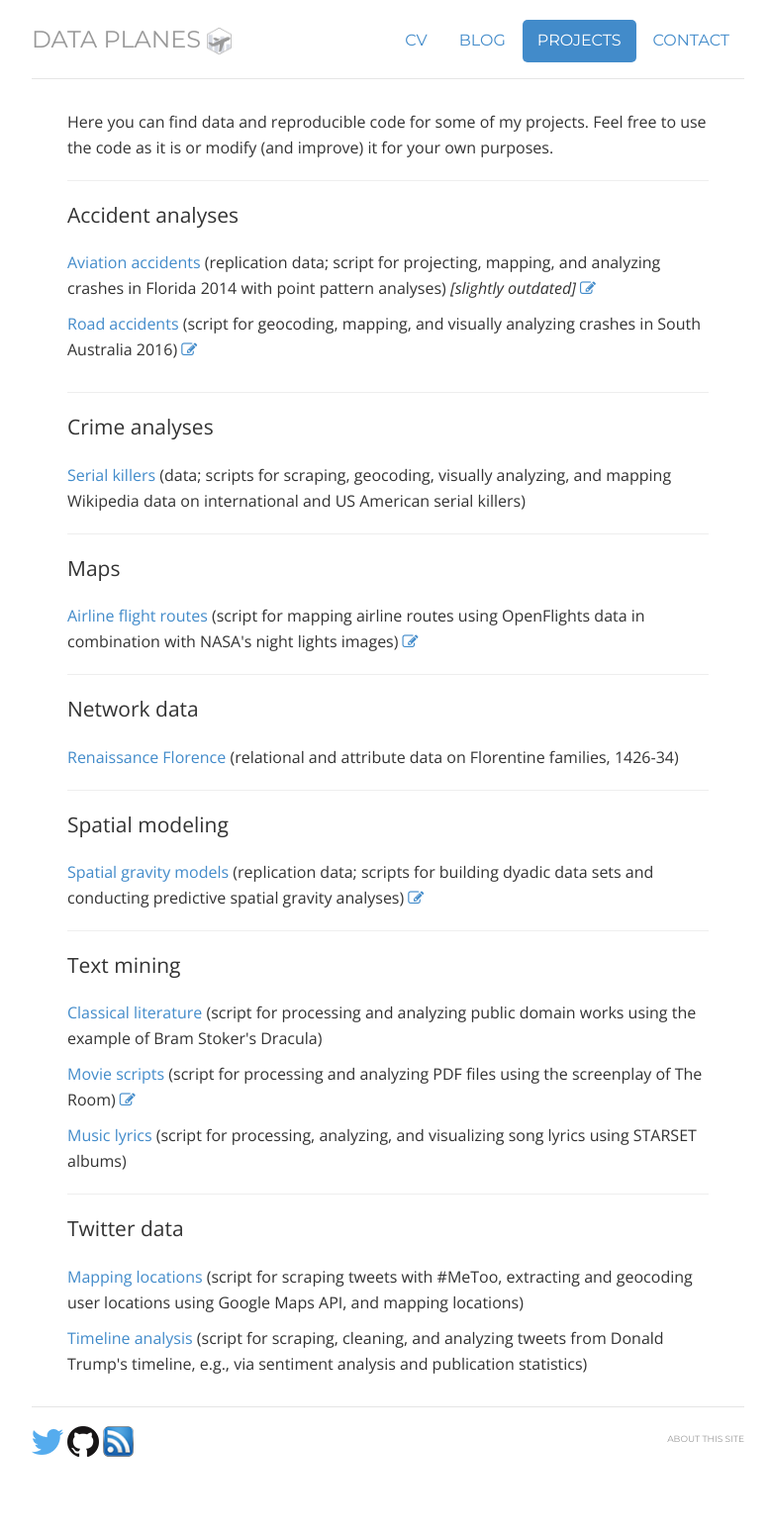
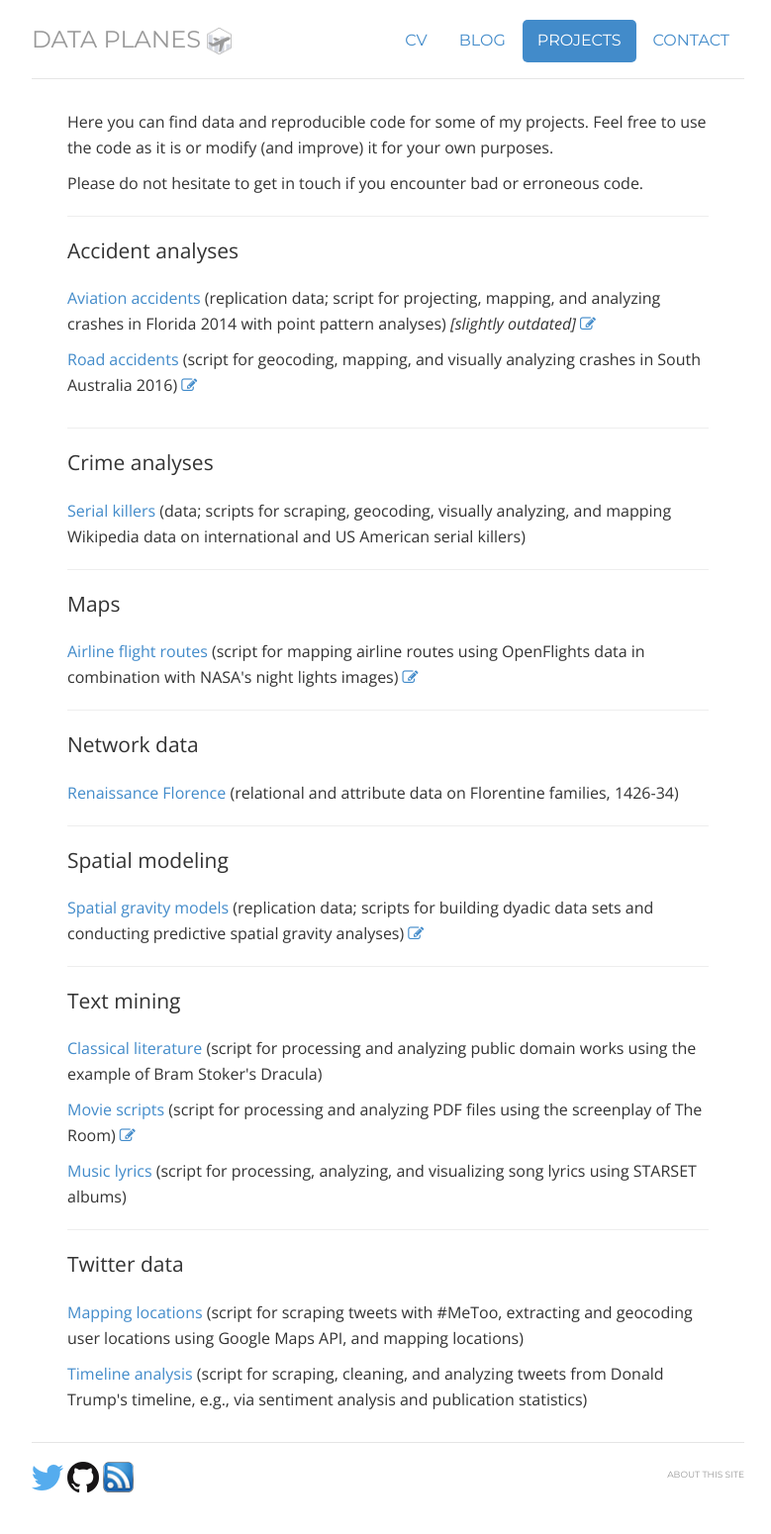
Before and after one commit to lhehnke/lhehnke.github.io, a Jekyll site: the page built from projects/index.html, in a window 1280 px wide. Shown: the whole page at 99% size, without its empty margins (248-1027 px from the left). Built offline with Jekyll 4.4.1, drawn with Linux system fonts in a browser that asks for light colours; nearby versions of some CDN libraries; before the commit the page ends 1514 px from its top, so only the background shows below that.

Commit message:
Add comment

```diff
--- a/projects/index.html
+++ b/projects/index.html
@@ -16,7 +16,9 @@ description: Projects by Lisa Hehnke, a researcher turned data scientist, psych
 <!-- <p class="lead">Projects</p> -->
 
 
-  Here you can find data and reproducible code for some of my projects. Feel free to use the code as it is or modify (and improve) it for your own purposes.
+   <p>Here you can find data and reproducible code for some of my projects. Feel free to use the code as it is or modify (and improve) it for your own purposes.</p>
+
+   <p>Please do not hesitate to get in touch if you encounter bad or erroneous code. </p>
 
   <hr>
 
```
